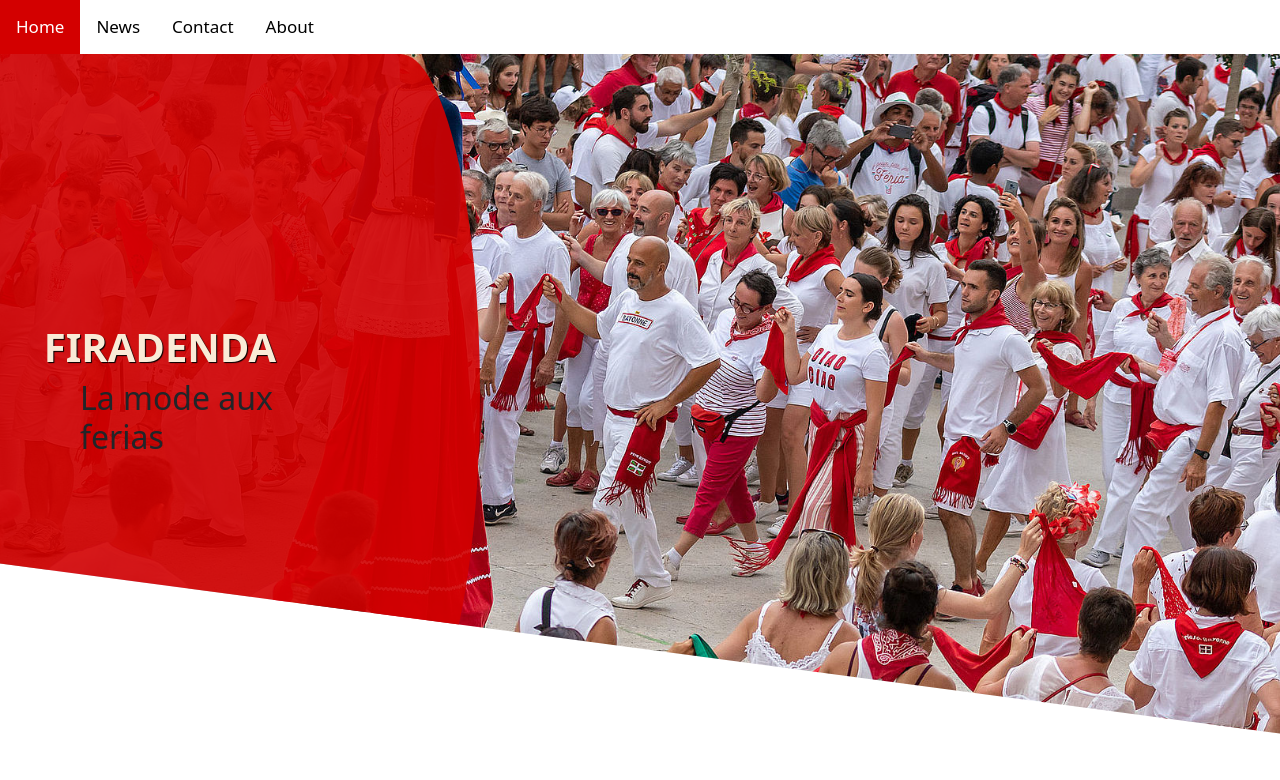
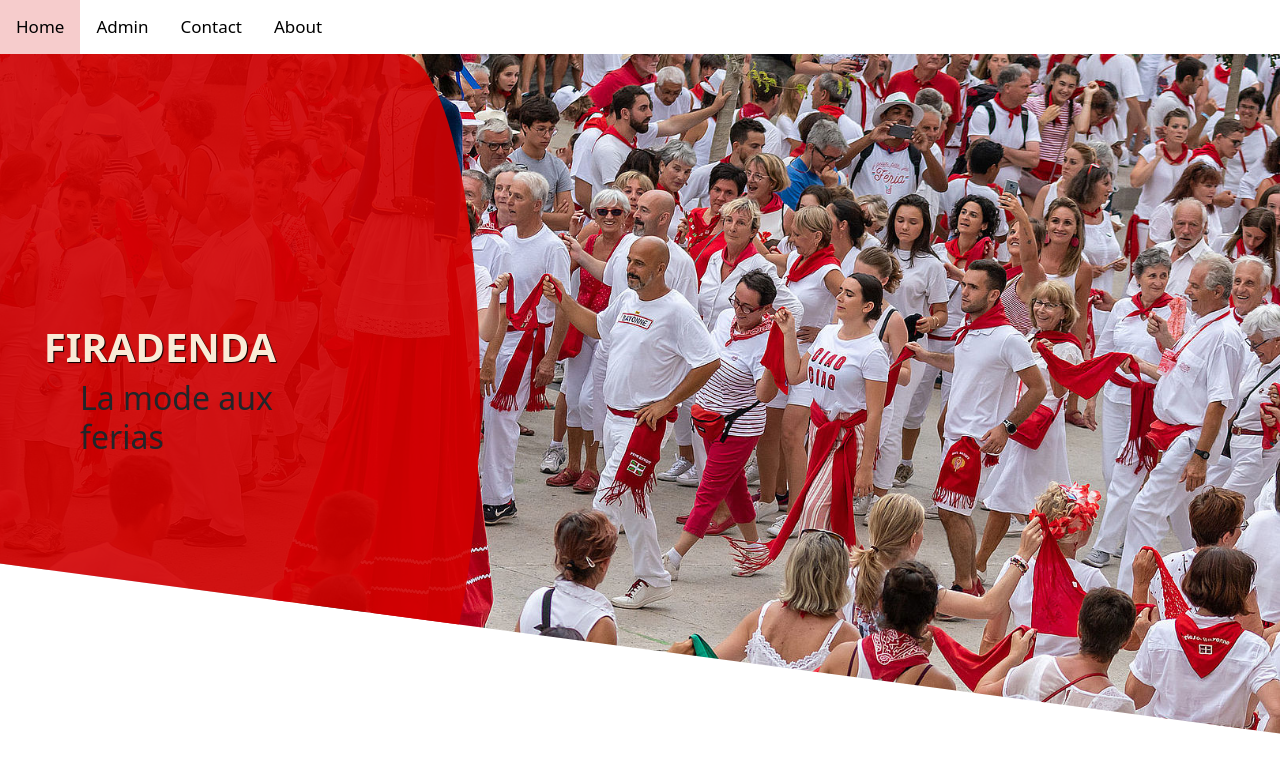
Before and after one commit to Firadenda/FiradendaFront, an Angular app: page / in a window 1280 px wide. Shown: the top 780 px of the page. Built offline with nearby package versions, Linux system fonts and the light colour scheme.

Commit message:
header change

```diff
--- a/src/app/header/header.component.html
+++ b/src/app/header/header.component.html
@@ -1,9 +1,8 @@
-<div class="topnav sticky-top" id="myTopnav">
-  <a href="#home" class="active">Home</a>
-  <a href="#news">News</a>
-  <a href="#contact">Contact</a>
-  <a href="#about">About</a>
-  <a href="javascript:void(0);" class="icon" onclick="myFunction()">
-    <i class="fa fa-bars"></i>
-  </a>
+<div class="col-12">
+  <div class="topnav sticky-top" id="myTopnav">
+    <a routerLink="/">Home</a>
+    <a routerLink="/admin">Admin</a>
+    <a routerLink="/contact">Contact</a>
+    <a routerLink="/about" >About</a>
+  </div>
 </div>
```
